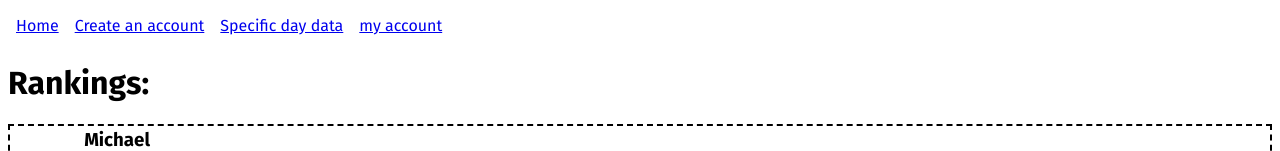
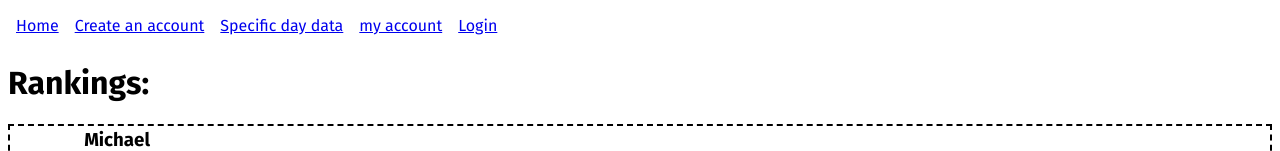
Before and after one commit to lobobellos/time-tracker, a Vue app: page / in a window 1280 px wide. Shown: the top 151 px of the page. Built offline with nearby package versions, Linux system fonts and the light colour scheme.

Commit message:
add login

```diff
--- a/src/components/Top.vue
+++ b/src/components/Top.vue
@@ -11,6 +11,9 @@
     </div>
     <div class="item">
       <router-link to="/myAcct">my account</router-link>
+    </div>
+    <div class="item">
+      <router-link to="/login">Login</router-link>
     </div>
   </div>
 </template>
```
